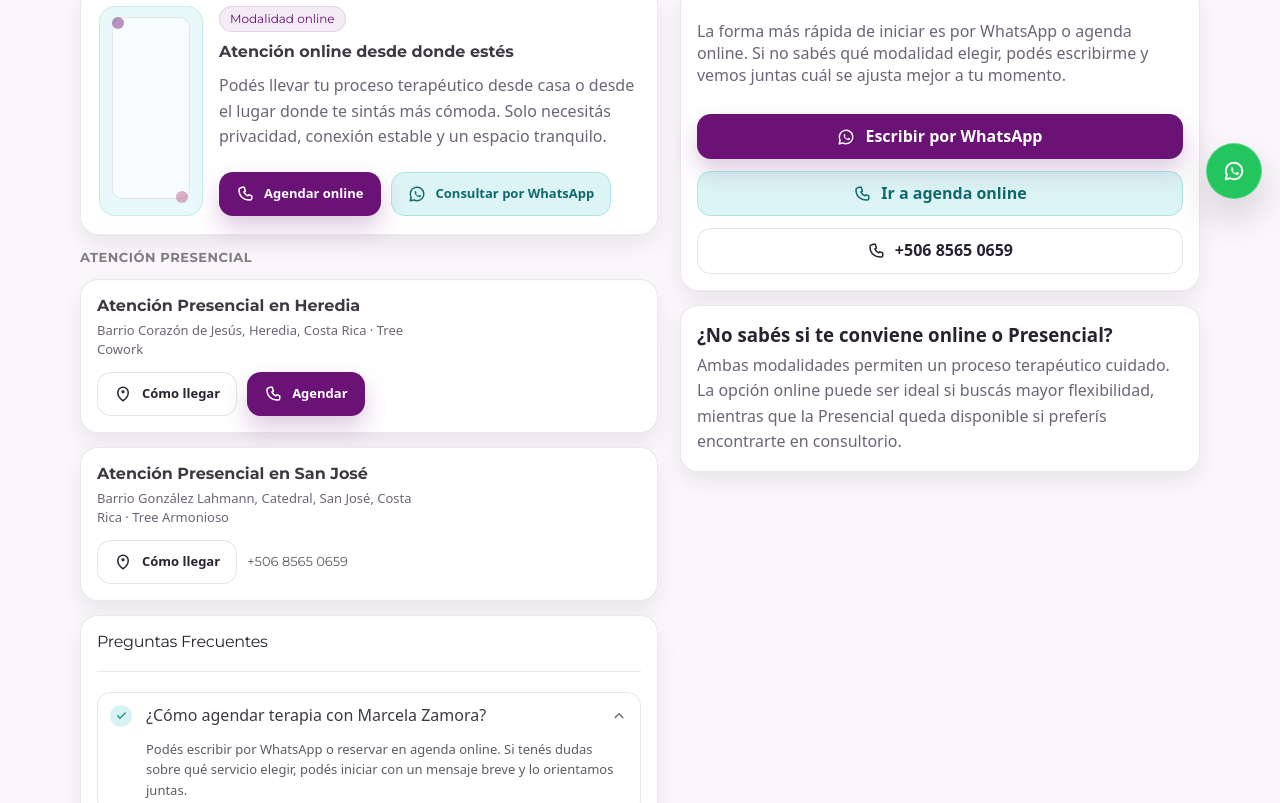
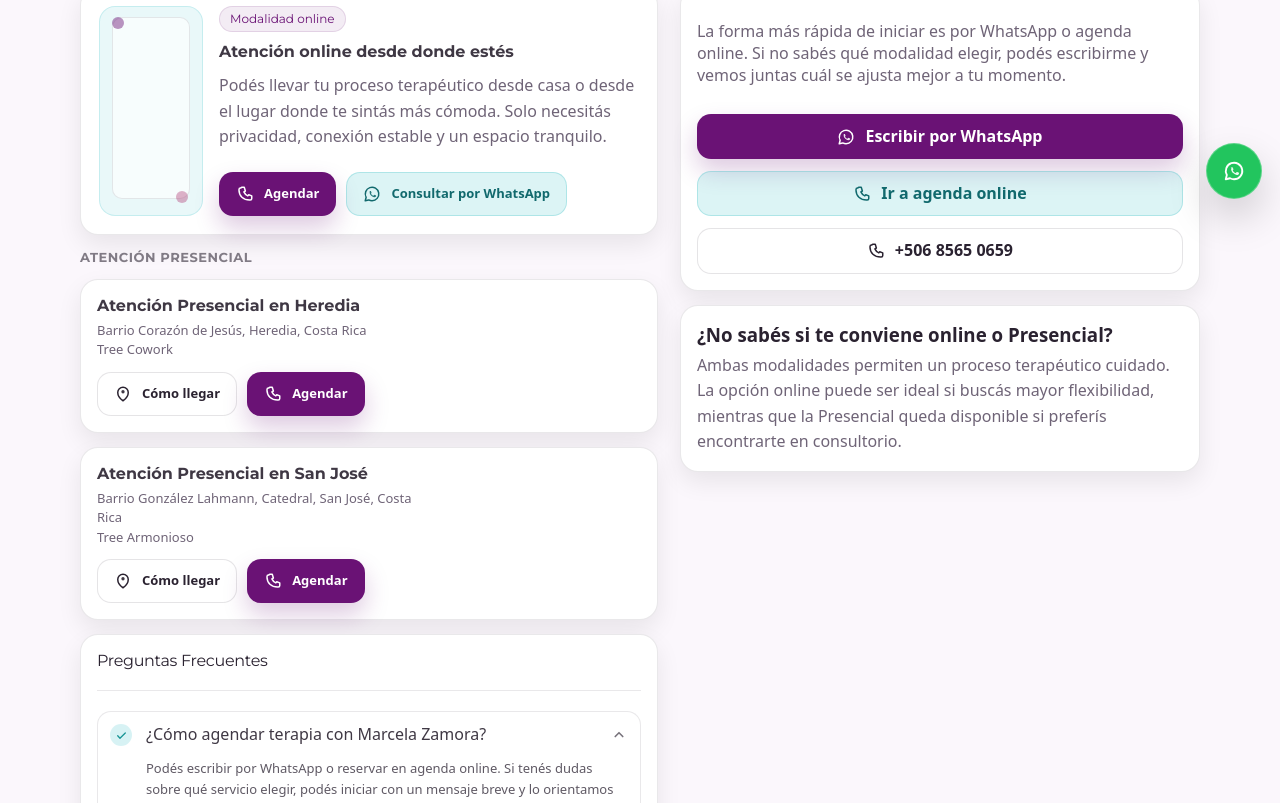
Before and after one commit to lsaj08/volver-al-presente-web, a React (Vite) app: page /contacto in a window 1280 px wide. Shown: the part 583-1386 px from the top of the page. Built offline with nearby package versions, Linux system fonts and the light colour scheme; no server answers; a web font is replaced by a local one.

Commit message:
Add booking widgets for all appointment modes

```diff
--- a/src/data/externalLinks.js
+++ b/src/data/externalLinks.js
@@ -4,7 +4,11 @@ import { CANVA_CATALOG_URL, CONTACT, WHATSAPP_DEFAULT_TEXT } from "./content.js"
 // Se centralizan para evitar URLs repetidas y asegurar que los mensajes dinámicos se codifiquen.
 export const EXTERNAL_LINKS = {
   booking: CONTACT.bookingUrl,
-  herediaBookingWidget: "https://api.psicoceo.com/widget/booking/IJxymokUAyRDjO6Y6dqs",
+  bookingWidgets: {
+    online: "https://api.psicoceo.com/widget/booking/rCB1nrytTHxwk9G9Rrvf",
+    heredia: "https://api.psicoceo.com/widget/booking/IJxymokUAyRDjO6Y6dqs",
+    sanJose: "https://api.psicoceo.com/widget/booking/nVePfb8Wdjz9JIAvkXO7",
+  },
   herediaBookingWidgetScript: "https://api.psicoceo.com/js/form_embed.js",
   canvaCatalog: import.meta.env.VITE_CANVA_CATALOG_URL || CANVA_CATALOG_URL,
   phone: `tel:${CONTACT.phoneTel}`,
--- a/src/pages/Contacto.jsx
+++ b/src/pages/Contacto.jsx
@@ -52,14 +52,14 @@ function PinIcon() {
 
 export default function Contacto() {
   const waLink = useMemo(() => buildWhatsAppLink(WHATSAPP_DEFAULT_TEXT), []);
-  const [herediaBookingOpen, setHerediaBookingOpen] = useState(false);
+  const [activeBooking, setActiveBooking] = useState(null);
   const closeBookingButton = useRef(null);
 
   useEffect(() => {
-    if (!herediaBookingOpen) return undefined;
+    if (!activeBooking) return undefined;
 
     const closeOnEscape = (event) => {
-      if (event.key === "Escape") setHerediaBookingOpen(false);
+      if (event.key === "Escape") setActiveBooking(null);
     };
     const previousOverflow = document.body.style.overflow;
     document.body.style.overflow = "hidden";
@@ -70,7 +70,7 @@ export default function Contacto() {
       document.body.style.overflow = previousOverflow;
       document.removeEventListener("keydown", closeOnEscape);
     };
-  }, [herediaBookingOpen]);
+  }, [activeBooking]);
 
   usePageMeta(
     "Agendar terapia en Costa Rica | Contacto Psicóloga Marcela Zamora",
@@ -136,9 +136,16 @@ export default function Contacto() {
                   más cómoda. Solo necesitás privacidad, conexión estable y un espacio tranquilo.
                 </p>
                 <div className="locationActions">
-                  <a className="btn btn-primary small" href={EXTERNAL_LINKS.booking} target="_blank" rel="noopener noreferrer">
-                    <PhoneIcon /> Agendar online
-                  </a>
+                  <button
+                    className="btn btn-primary small"
+                    type="button"
+                    onClick={() => setActiveBooking({
+                      title: "Agendar sesión online",
+                      url: EXTERNAL_LINKS.bookingWidgets.online,
+                    })}
+                  >
+                    <PhoneIcon /> Agendar
+                  </button>
                   <a className="btn btn-secondary small" href={waLink} target="_blank" rel="noopener noreferrer">
                     <WhatsIcon /> Consultar por WhatsApp
                   </a>
@@ -152,7 +159,10 @@ export default function Contacto() {
               <div className="card locationCard">
                 <div className="locationCard__info">
                   <div className="locationTitle">Atención Presencial en Heredia</div>
-                  <div className="locationSub">Barrio Corazón de Jesús, Heredia, Costa Rica · Tree Cowork</div>
+                  <div className="locationSub">
+                    <span>Barrio Corazón de Jesús, Heredia, Costa Rica</span>
+                    <span>Tree Cowork</span>
+                  </div>
                   <div className="locationActions">
                     <a
                       className="btn btn-ghost small"
@@ -165,9 +175,11 @@ export default function Contacto() {
                     <button
                       className="btn btn-primary small"
                       type="button"
-                      aria-expanded={herediaBookingOpen}
-                      aria-controls="heredia-booking-widget"
-                      onClick={() => setHerediaBookingOpen((open) => !open)}
+                      aria-expanded={activeBooking?.url === EXTERNAL_LINKS.bookingWidgets.heredia}
+                      onClick={() => setActiveBooking({
+                        title: "Agendar atención presencial en Tree Cowork, Heredia",
+                        url: EXTERNAL_LINKS.bookingWidgets.heredia,
+                      })}
                     >
                       <PhoneIcon /> Agendar
                     </button>
@@ -178,7 +190,10 @@ export default function Contacto() {
               <div className="card locationCard">
                 <div className="locationCard__info">
                   <div className="locationTitle">Atención Presencial en San José</div>
-                  <div className="locationSub">Barrio González Lahmann, Catedral, San José, Costa Rica · Tree Armonioso</div>
+                  <div className="locationSub">
+                    <span>Barrio González Lahmann, Catedral, San José, Costa Rica</span>
+                    <span>Tree Armonioso</span>
+                  </div>
                   <div className="locationActions">
                     <a
                       className="btn btn-ghost small"
@@ -188,9 +203,17 @@ export default function Contacto() {
                     >
                       <PinIcon /> Cómo llegar
                     </a>
-                    <a className="locationPhone" href={EXTERNAL_LINKS.phone}>
-                      {CONTACT.phoneDisplay}
-                    </a>
+                    <button
+                      className="btn btn-primary small"
+                      type="button"
+                      aria-expanded={activeBooking?.url === EXTERNAL_LINKS.bookingWidgets.sanJose}
+                      onClick={() => setActiveBooking({
+                        title: "Agendar atención presencial en Tree Armonioso, San José",
+                        url: EXTERNAL_LINKS.bookingWidgets.sanJose,
+                      })}
+                    >
+                      <PhoneIcon /> Agendar
+                    </button>
                   </div>
                 </div>
               </div>
@@ -239,36 +262,36 @@ export default function Contacto() {
         </div>
       </section>
 
-      {herediaBookingOpen && (
+      {activeBooking && (
         <div
           className="bookingModal"
           role="presentation"
           onMouseDown={(event) => {
-            if (event.target === event.currentTarget) setHerediaBookingOpen(false);
+            if (event.target === event.currentTarget) setActiveBooking(null);
           }}
         >
           <div
             className="bookingModal__dialog"
             role="dialog"
             aria-modal="true"
-            aria-label="Agendar atención presencial en Tree Cowork, Heredia"
+            aria-label={activeBooking.title}
           >
             <button
               ref={closeBookingButton}
               className="bookingModal__close"
               type="button"
               aria-label="Cerrar agenda"
-              onClick={() => setHerediaBookingOpen(false)}
+              onClick={() => setActiveBooking(null)}
             >
               ×
             </button>
             <iframe
-              src={EXTERNAL_LINKS.herediaBookingWidget}
-              title="Agendar atención presencial en Tree Cowork, Heredia"
+              src={activeBooking.url}
+              title={activeBooking.title}
               allow="payment"
               className="bookingModal__iframe"
               scrolling="auto"
-              id="IJxymokUAyRDjO6Y6dqs_1788825993648"
+              id="booking-widget-frame"
             />
             <script src={EXTERNAL_LINKS.herediaBookingWidgetScript} type="text/javascript" />
           </div>
--- a/src/styles/contacto.css
+++ b/src/styles/contacto.css
@@ -518,6 +518,7 @@ input:focus, textarea:focus{
   padding: 18px;
   background: rgba(42,34,48,.62);
 }
+.locationSub span{ display: block; }
 .bookingModal__dialog{
   position: relative;
   width: min(1100px, 100%);
```
